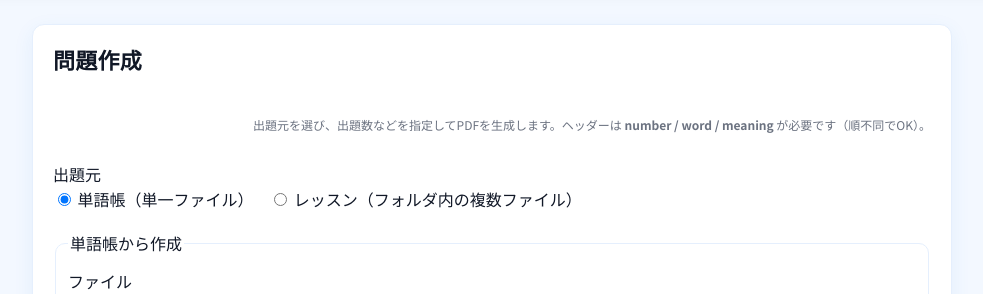
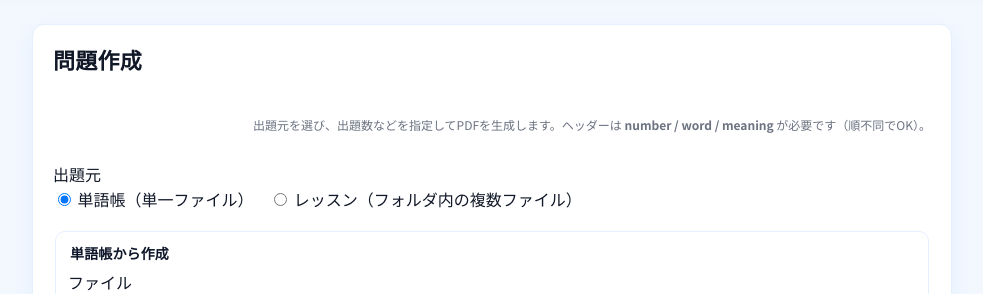
Before and after one commit to ikehabsngasuki/--app-3, a Flask app: page /make in a window 1280 px wide. Shown: the part 58-352 px from the top of the page, without its empty margins (148-1131 px from the left). Run offline with Flask 3, Linux system fonts and the light colour scheme.

Commit message:
fixed make.html

```diff
--- a/templates/make.html
+++ b/templates/make.html
@@ -2,6 +2,7 @@
 {% block title %}問題作成 | 英単語テストPDF{% endblock %}
 {% block content %}
 
+<!-- DEBUG-MARKER: make.html v2: force visible titles -->
 <div class="card" style="display:grid; gap:16px;">
   <h2>問題作成</h2>
   <p class="label-desc">
@@ -33,17 +34,14 @@
 
     <!-- 単語帳（単一ファイル）ブロック -->
     <fieldset class="mode-block" id="block-single" data-mode="single">
-      <legend>単語帳から作成</legend>
+      <h3 class="section-title">単語帳から作成</h3>
 
       <div class="field">
         <label for="filename">ファイル</label>
         <select id="filename" name="filename" class="input">
           {% for f in files %}
-            {# パス正規化 #}
             {% set f_norm = f|replace('\\','/') %}
-            {# lessons 配下は非表示 #}
             {% if '/lessons/' not in f_norm %}
-              {# 表示ラベルから先頭 uploads/ を除去し、末尾のベース名だけ見せる #}
               {% set label = f_norm %}
               {% if label.startswith('uploads/') %}
                 {% set label = label[8:] %}
@@ -79,7 +77,7 @@
 
     <!-- レッスン（複数ファイル）ブロック -->
     <fieldset class="mode-block" id="block-lessons" data-mode="lessons">
-      <legend>教科書準拠テキストから作成</legend>
+      <h3 class="section-title">教科書準拠テキストから作成</h3>
 
       <div class="field">
         <label for="lesson_folder">フォルダ</label>
@@ -96,7 +94,6 @@
       <div class="field">
         <label for="lesson_files">ファイル（複数選択可）</label>
         <select id="lesson_files" name="lesson_files" class="input" multiple size="8">
-          {# 初期表示：選択中フォルダのファイルだけを描画（ベース名表示） #}
           {% set current_folder = request.form.get('lesson_folder','') %}
           {% for rel in lesson_tree.get(current_folder, []) %}
             <option value="{{ rel }}"
@@ -106,7 +103,7 @@
           {% endfor %}
         </select>
         <p class="label-desc" style="margin-top:6px;">
-          レッスン複数選択モードでは番号範囲の指定は不要です。選択したファイル群の中からランダム抽出します。
+          レッスン複数選択モードでは番号範囲の指定は不要です。選択したファイル群の中から抽出します。
         </p>
       </div>
     </fieldset>
@@ -156,6 +153,12 @@
   @media (max-width:640px){ .twocol{ grid-template-columns: 1fr; } }
   .mode-block{ border:1px solid var(--line); border-radius:10px; padding:12px; }
   .mode-block[hidden]{ display:none !important; }
+  .section-title{
+    font-weight:700;
+    font-size:14px;
+    margin:0 0 8px 2px;
+    color:#0f172a;
+  }
 </style>
 
 <script>
@@ -166,10 +169,8 @@
   const folderSel = document.getElementById('lesson_folder');
   const filesSel  = document.getElementById('lesson_files');
 
-  // Jinja から渡すフォルダ→ファイルの辞書
   const tree = {{ lesson_tree | tojson | safe }};
 
-  // 選択フォルダのファイル候補を再構築
   function rebuildFiles(){
     if (!folderSel || !filesSel) return;
     const folder  = folderSel.value || "";
@@ -178,44 +179,34 @@
     options.forEach(rel => {
       const opt = document.createElement('option');
       opt.value = rel;
-      opt.textContent = rel.split('/').pop(); // ベース名表示
+      opt.textContent = rel.split('/').pop();
       filesSel.appendChild(opt);
     });
-    // 初期状態で先頭を選択状態にしておくと直感的
     if (filesSel.options.length){
       filesSel.options[0].selected = true;
     }
   }
 
-  // モード切替で対応ブロックの表示/非表示と有効状態を制御
   function toggleBlocks(){
     const mode = (form.querySelector('input[name="select_mode"]:checked') || {}).value || 'single';
     blocks.forEach(b => {
       const show = b.dataset.mode === mode;
       b.hidden = !show;
-      // 非表示側の入力は送信させないために disable
       b.querySelectorAll('input, select, textarea').forEach(el => {
         el.disabled = !show;
       });
     });
-    // レッスンに切り替えた直後に一覧を構築
-    if (mode === 'lessons') {
-      rebuildFiles();
-    }
+    if (mode === 'lessons') rebuildFiles();
   }
 
-  // 初期化
   toggleBlocks();
-  // 初期選択がレッスンなら最初から一覧を構築
   if ((form.querySelector('input[name="select_mode"]:checked') || {}).value === 'lessons') {
     rebuildFiles();
   }
 
-  // 監視
   radioMode.forEach(r => r.addEventListener('change', toggleBlocks));
   if (folderSel) folderSel.addEventListener('change', rebuildFiles);
 })();
 </script>
 
-
 {% endblock %}
```
